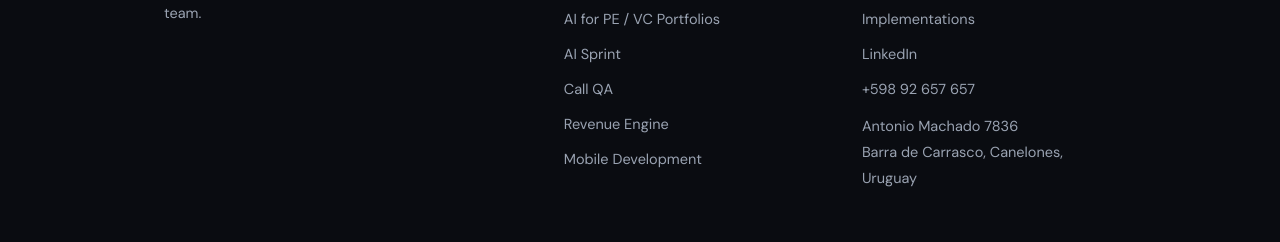
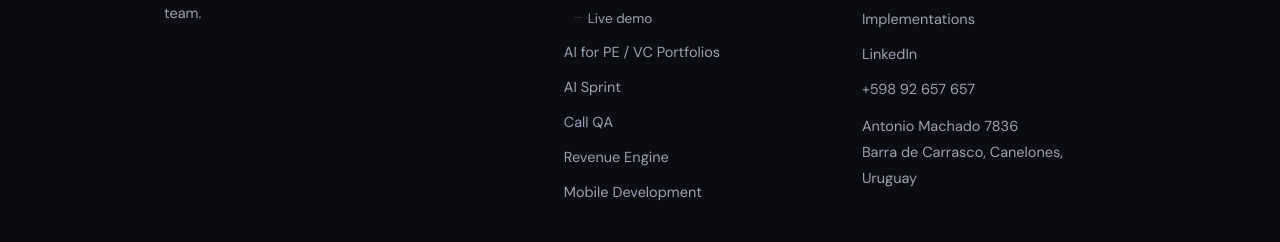
Before and after one commit to ataraxy-digital/ataraxy-qa, a website: page index.html in a window 1280 px wide. Shown: the part 4668-4910 px from the top of the page. Drawn offline with Linux system fonts and the light colour scheme.

Commit message:
Nest the live demo under Voice AI in the services menu
voice-demo.ataraxydigital.com is part of Voice AI, not a service of its
own, so it hangs off that entry in the dropdown and the footer instead of
sitting beside the other seven. Applied identically across every property
so the menus keep matching.

```diff
--- a/index.html
+++ b/index.html
@@ -73,7 +73,7 @@ nav{position:fixed;top:0;left:0;right:0;z-index:50;display:flex;align-items:cent
 .btn-primary:hover{background:#3a8bff;transform:translateY(-1px);box-shadow:0 4px 32px rgba(33,124,255,.5)}
 .btn-ghost{border:1px solid var(--line-strong);color:var(--text)}
 .btn-ghost:hover{border-color:var(--blue);color:var(--blue)}
-.nav-cta{padding:9px 18px;font-size:14px}.nav-dd{position:relative;padding-bottom:16px;margin-bottom:-16px}.nav-dd-trigger{cursor:pointer}.nav-dd-menu{position:absolute;top:100%;left:0;display:none;flex-direction:column;min-width:220px;background:var(--bg-panel);border:1px solid var(--line-strong);border-radius:12px;padding:8px;box-shadow:0 18px 44px -18px rgba(0,0,0,.7)}.nav-dd:hover .nav-dd-menu{display:flex}.nav-dd-menu a{font-size:14px;color:var(--text-dim);padding:9px 12px;border-radius:8px;white-space:nowrap;transition:.2s}.nav-dd-menu a:hover{background:var(--bg-card);color:var(--text)}
+.nav-cta{padding:9px 18px;font-size:14px}.nav-dd{position:relative;padding-bottom:16px;margin-bottom:-16px}.nav-dd-trigger{cursor:pointer}.nav-dd-menu{position:absolute;top:100%;left:0;display:none;flex-direction:column;min-width:220px;background:var(--bg-panel);border:1px solid var(--line-strong);border-radius:12px;padding:8px;box-shadow:0 18px 44px -18px rgba(0,0,0,.7)}.nav-dd:hover .nav-dd-menu{display:flex}.nav-dd-menu a{font-size:14px;color:var(--text-dim);padding:9px 12px;border-radius:8px;white-space:nowrap;transition:.2s}.nav-dd-menu a:hover{background:var(--bg-card);color:var(--text)}.nav-dd-menu a.nav-dd-sub{position:relative;margin-left:12px;padding-left:18px;font-size:13.5px}.nav-dd-menu a.nav-dd-sub:before{content:"";position:absolute;left:6px;top:8px;bottom:8px;width:1px;background:var(--line-strong)}.foot-col a.foot-sub{position:relative;margin-left:10px;padding-left:14px;font-size:13.5px}.foot-col a.foot-sub:before{content:"";position:absolute;left:0;top:.7em;width:8px;height:1px;background:var(--line-strong)}
 @media(max-width:860px){.nav-links{display:none}}
 @media(max-width:480px){nav{padding:14px 4vw}.nav-cta{padding:8px 13px;font-size:13px}.logo-wrap span{font-size:19px}.nav-right{gap:10px}}
 .wrap{max-width:1080px;margin:0 auto;padding:0 5vw}
@@ -195,6 +195,7 @@ footer{border-top:1px solid var(--line);padding:64px 0 44px;background:var(--bg-
         <div class="nav-dd-menu">
           <a href="https://caio.ataraxydigital.com/">Fractional CAIO</a>
           <a href="https://voice.ataraxydigital.com/">Voice AI</a>
+          <a class="nav-dd-sub" href="https://voice-demo.ataraxydigital.com/">Live demo</a>
           <a href="https://portcoai.ataraxydigital.com/">AI for PE / VC</a>
           <a href="https://sprint.ataraxydigital.com/">AI Sprint</a>
           <a href="https://qa.ataraxydigital.com/">Call QA</a>
@@ -411,6 +412,7 @@ footer{border-top:1px solid var(--line);padding:64px 0 44px;background:var(--bg-
         <h4>Services</h4>
         <a href="https://caio.ataraxydigital.com" target="_blank" rel="noopener">Fractional Chief AI Officer</a>
         <a href="https://voice.ataraxydigital.com" target="_blank" rel="noopener">Voice AI Infrastructure</a>
+        <a class="foot-sub" href="https://voice-demo.ataraxydigital.com/" target="_blank" rel="noopener">Live demo</a>
         <a href="https://portcoai.ataraxydigital.com" target="_blank" rel="noopener">AI for PE / VC Portfolios</a>
         <a href="https://sprint.ataraxydigital.com/">AI Sprint</a>
         <a href="https://qa.ataraxydigital.com/">Call QA</a>
```
Also changed, not shown: es/index.html (+3 -1 lines), pt/index.html (+3 -1 lines), zh/index.html (+3 -1 lines).
